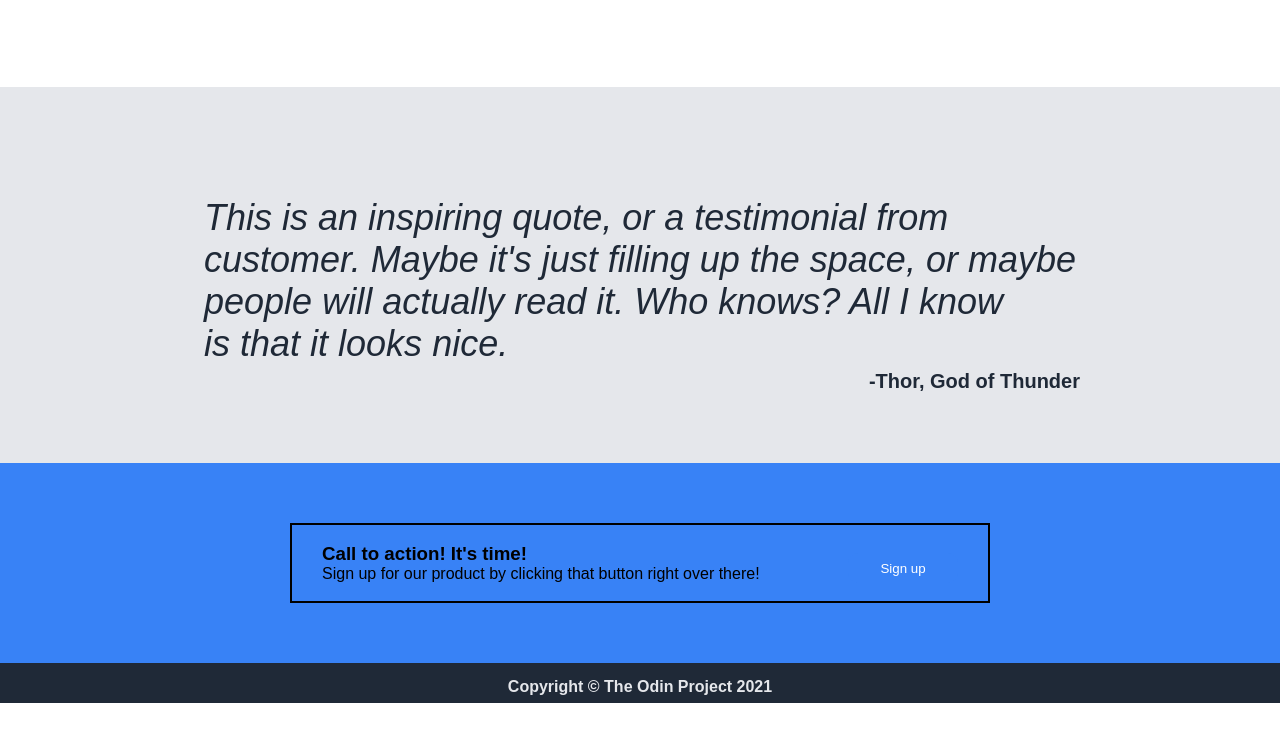
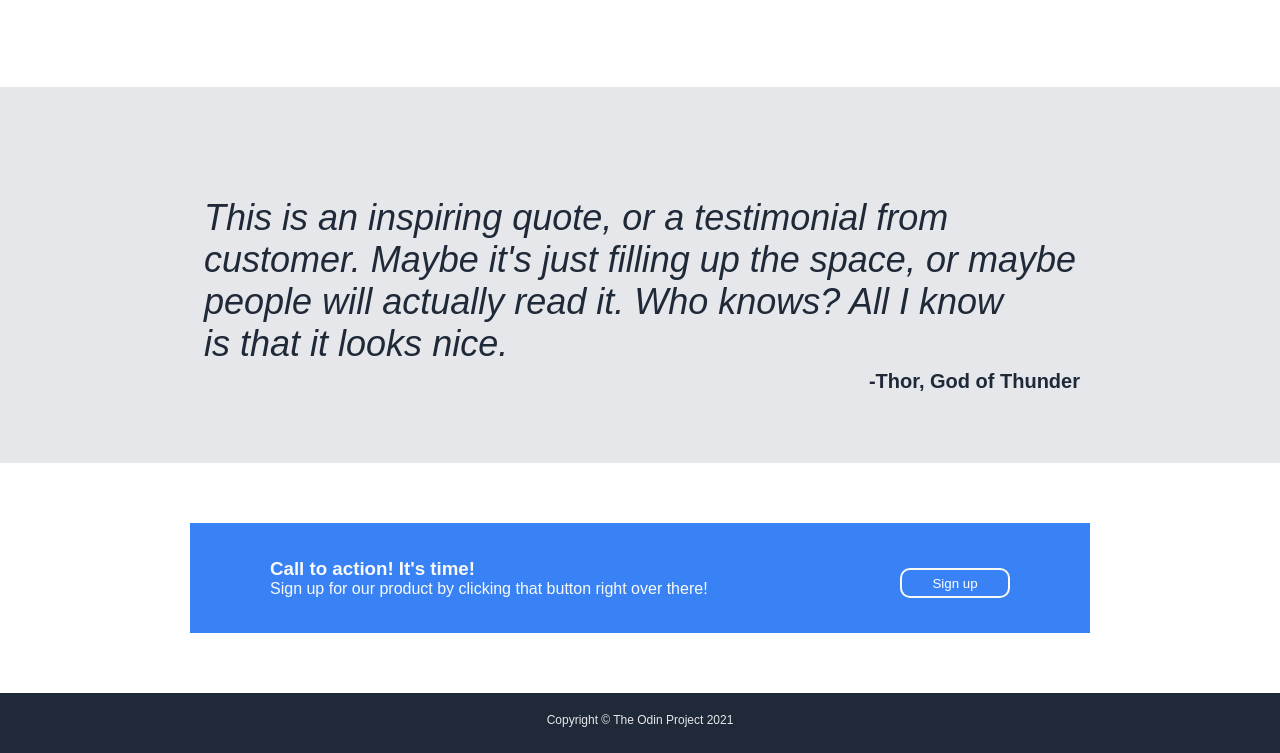
Before and after one commit to YourAnonymous2F/landing-page, a plain HTML site: page index.html in a window 1280 px wide. Shown: the part 724-1477 px from the top of the page. Before the commit the page ends 1427 px from the top, so only its background shows below. Drawn offline with Linux system fonts and the light colour scheme.

Commit message:
made little changes to the footer and the class named inner2

```diff
--- a/index.css
+++ b/index.css
@@ -60,7 +60,7 @@ nav ul a,
 }
 
 .inner2{
-    border: 1px solid red;
+    background: grey;
     width: 600px;
     display: flex;
     align-items: center;
@@ -132,24 +132,34 @@ nav ul a,
     display: flex;
     align-items: center;
     justify-content: center;
-    background: #3882f6;
     padding: 60px 0;
 }
 
 .rect{
-    border: 2px solid black;
+    background: #3882f6;
     display: flex;
     justify-content: space-between;
     align-items: center;
-    width: 700px;
-    height: 80px;
+    width: 900px;
+    height: 110px;
     padding: 0 30px;
+    color: #f9faf8;
+    padding: 0 80px;
+}
+
+.rect button{
+    border: 2px solid #f9faf8;
 }
 
 footer{
     text-align: center;
     background-color: #1f2937;
-    height: 40px;
-    padding-top: 15px;
+    height: 60px;
+    padding-top: 20px;
     color: #e5e7eb;
 }
+
+footer h4{
+    font-size: 12px;
+    font-weight: 400;
+}
```
